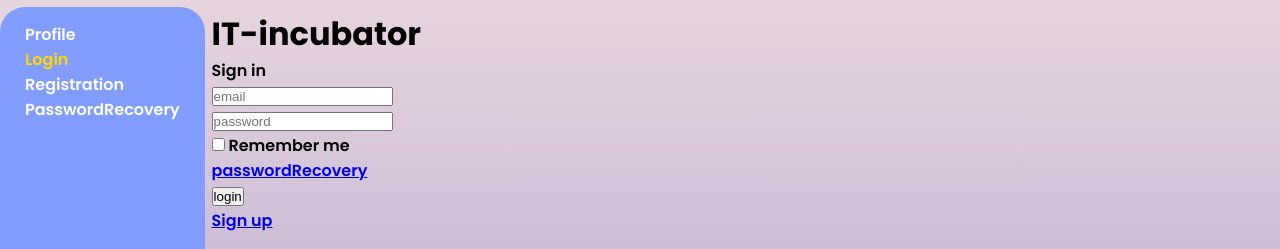
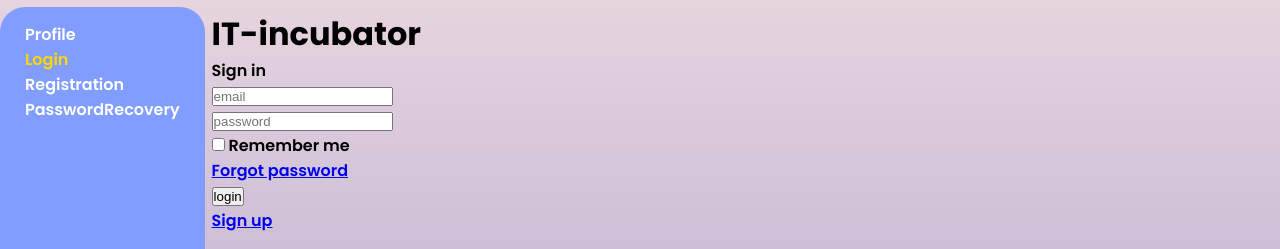
Before and after one commit to Igor-Yarakhovich/cards, a React (Create React App) app: page /#/login in a window 1280 px wide. Shown: the top 249 px of the page. Built offline with nearby package versions, Linux system fonts and the light colour scheme.

Commit message:
refactoring

```diff
--- a/src/components/login/Login.tsx
+++ b/src/components/login/Login.tsx
@@ -3,9 +3,10 @@ import {useDispatch, useSelector} from "react-redux";
 import {useFormik} from "formik";
 import {FormikErrorType} from "./loginPage-api";
 import {ErrorType, loginTC} from "./loginReducer";
-import {Navigate} from "react-router-dom";
+import {Navigate, NavLink} from "react-router-dom";
 import {AppRootStateType} from "../../app/store";
 import {Preloader} from "../../assets/Preloader/Preloader";
+import styles from "../../features/navbar/Navbar.module.css";
 
 export const Login: React.FC = () => {
 
@@ -63,11 +64,11 @@ export const Login: React.FC = () => {
                 <div>
                     <input type={'checkbox'}/> Remember me
                 </div>
-                <a href={'#/passwordRecovery'}> passwordRecovery</a>
+                <NavLink to='/passwordRecovery'>Forgot password</NavLink>
                 <div>
                     <button type={'submit'} disabled={status === 'loading'}>login</button>
                 </div>
-                <a href={'#/registration'}> Sign up</a>
+                <NavLink to='/registration'>Sign up</NavLink>
             </form>
         </div>
     )
```
Also changed, not shown: src/assets/Preloader/Fidget-spinner.gif (deleted).
